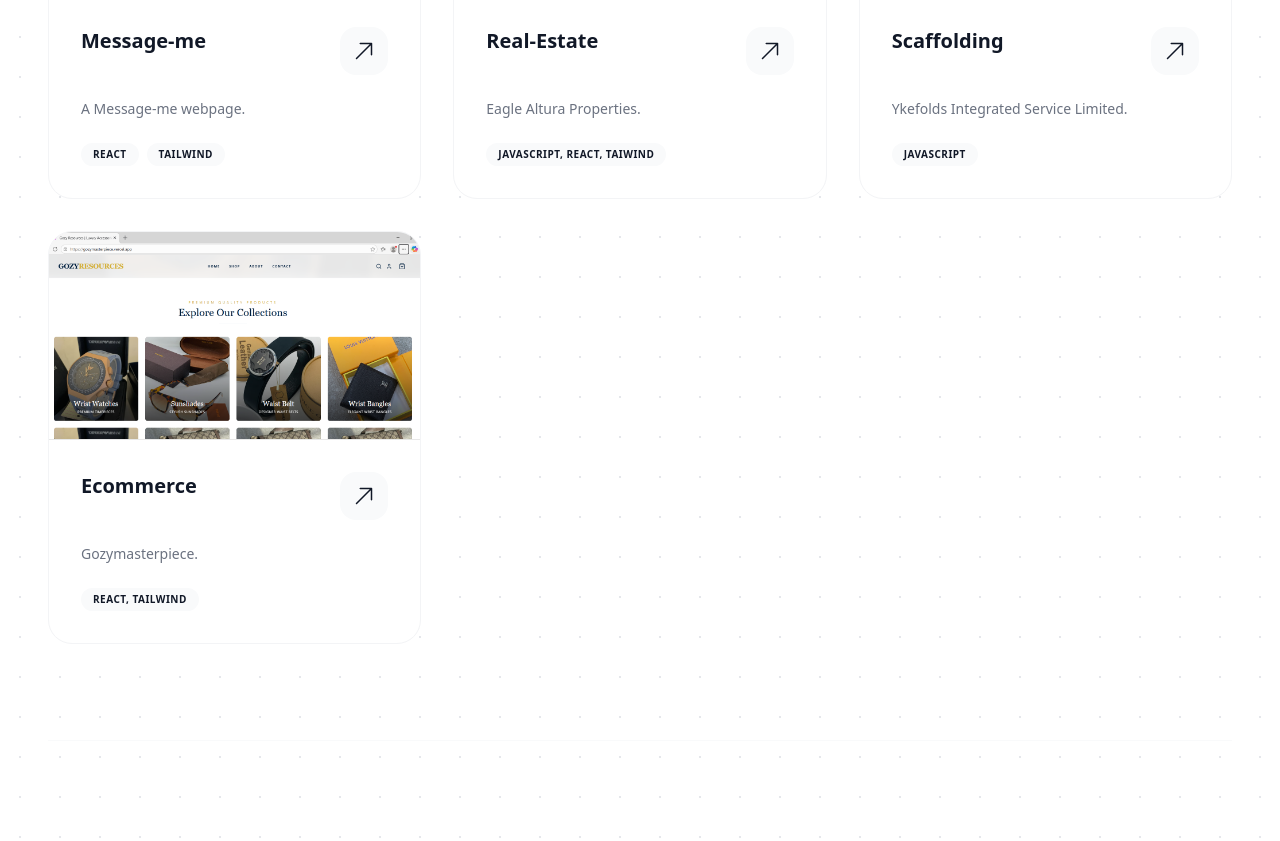
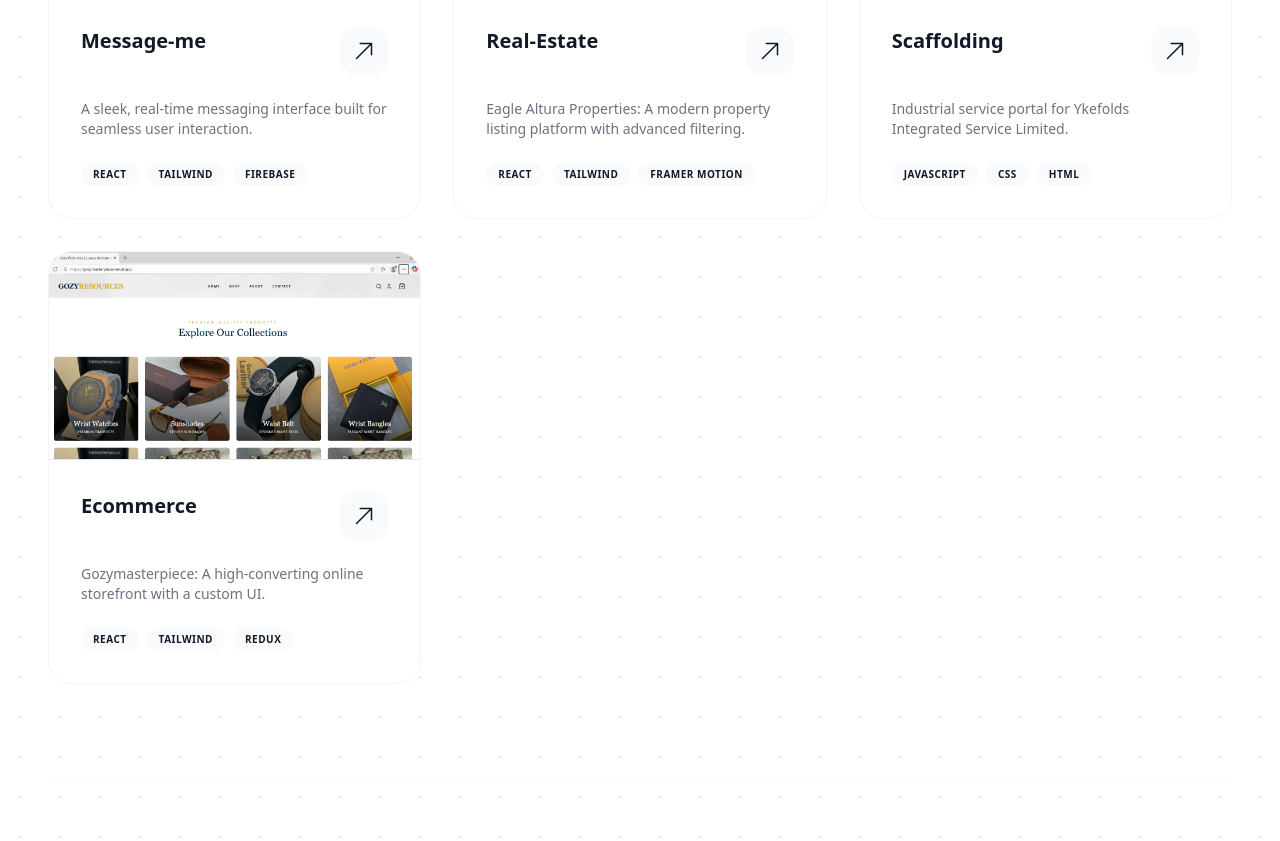
Before and after one commit to ebubexo1/Chibueze-Ebubechukwu-portfilo, a React (Vite) app: page / in a window 1280 px wide. Shown: the part 1823-2664 px from the top of the page. Built offline with nearby package versions, Linux system fonts and the light colour scheme; the HTML template or start-up script is replaced by a standard one.

Commit message:
feat: updated projects list and cleaned up data tags

```diff
--- a/src/data.js
+++ b/src/data.js
@@ -7,7 +7,6 @@ import {
   SiX,
   SiTiktok,
   SiInstagram,
-
 } from 'react-icons/si';
 import { VscCode } from 'react-icons/vsc';
 
@@ -16,7 +15,7 @@ export const DATA = {
     name: "Chibueze Ebubechukwu Peter",
     role: "Frontend Developer",
     greeting: "hi! 👋",
-    bio: "A frontend developer crafting intuitive, modern Ui. Blending aesthetics, functionality, and clean code.",
+    bio: "A frontend developer crafting intuitive, modern UI. Blending aesthetics, functionality, and clean code.",
     professionalBio: "Based in the digital ether, I specialize in building high-performance web applications. My philosophy is simple: if it doesn't solve a problem or look beautiful, why build it?",
     philosophy: "Simplicity is the ultimate sophistication.",
     stats: [
@@ -32,15 +31,49 @@ export const DATA = {
     { icon: VscCode, name: "VS Code" }
   ],
   projects: [
-    { title: "Message-me", desc: "A Message-me webpage.", tags: ["React", "Tailwind"], image: "/img2.png", link: "https://message-me.pxxl.click" },
-    { title: "Real-Estate", desc: "Eagle Altura Properties.", tags: ["JavaScript, react, taiwind",], image: "/img5.png", link: "https://eagle-alutra.vercel.app/" },
-    { title: "Scaffolding", desc: "Ykefolds Integrated Service Limited.", tags: ["JavaScript"], image: "/img7.png", link: "https://scaffolding-22.vercel.app" },
-    { title: "Ecommerce", desc: "Gozymasterpiece.", tags: ["React, Tailwind"], image: "/img4.png", link: "https://gozymasterpiece.vercel.app/" },
+    {
+      title: "Message-me",
+      desc: "A sleek, real-time messaging interface built for seamless user interaction.",
+      tags: ["React", "Tailwind", "Firebase"],
+      image: "/img2.png",
+      link: "https://message-me.pxxl.click"
+    },
+    {
+      title: "Real-Estate",
+      desc: "Eagle Altura Properties: A modern property listing platform with advanced filtering.",
+      tags: ["React", "Tailwind", "Framer Motion"],
+      image: "/img5.png",
+      link: "https://eagle-alutra.vercel.app/"
+    },
+    {
+      title: "Scaffolding",
+      desc: "Industrial service portal for Ykefolds Integrated Service Limited.",
+      tags: ["JavaScript", "CSS", "HTML"],
+      image: "/img7.png",
+      link: "https://scaffolding-22.vercel.app"
+    },
+    {
+      title: "Ecommerce",
+      desc: "Gozymasterpiece: A high-converting online storefront with a custom UI.",
+      tags: ["React", "Tailwind", "Redux"],
+      image: "/img4.png",
+      link: "https://gozymasterpiece.vercel.app/"
+    },
+    // ADD NEW PROJECTS HERE FOLLOWING THIS FORMAT:
+    /*
+    {
+      title: "Project Name",
+      desc: "Description here.",
+      tags: ["Tech1", "Tech2"],
+      image: "/your-new-image.png",
+      link: "https://your-link.com"
+    },
+    */
   ],
   skills: {
-    Frontend: ["React","JavaScript", "Tailwind CSS"],
+    Frontend: ["React", "JavaScript", "Tailwind CSS"],
     Tools: ["VS Code", "Git", "Github", "Vite"],
-    Other: ["UI Design","Performance"]
+    Other: ["UI Design", "Performance"]
   },
   socials: [
     { icon: SiGithub, href: "https://github.com/ebubexo1", name: "GitHub" },
```
